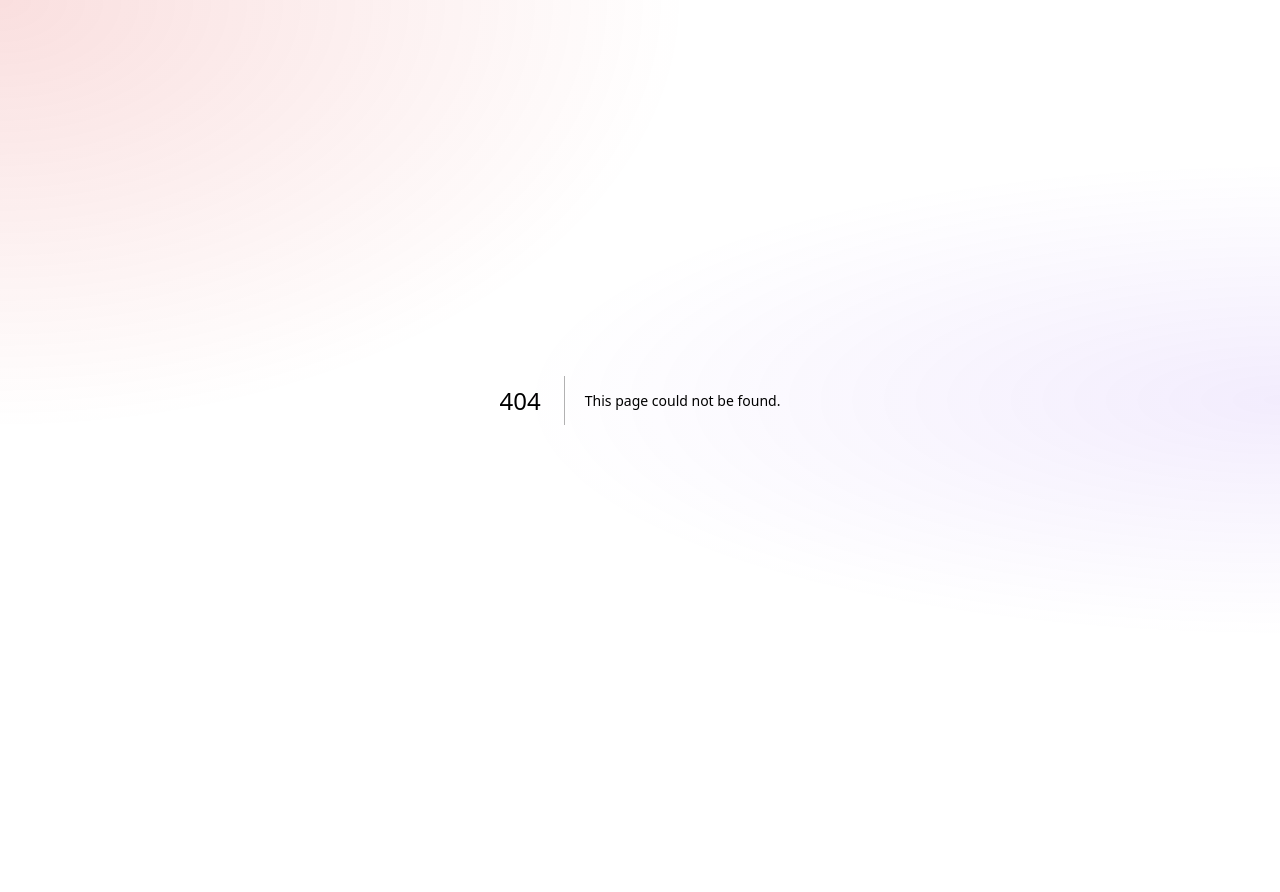
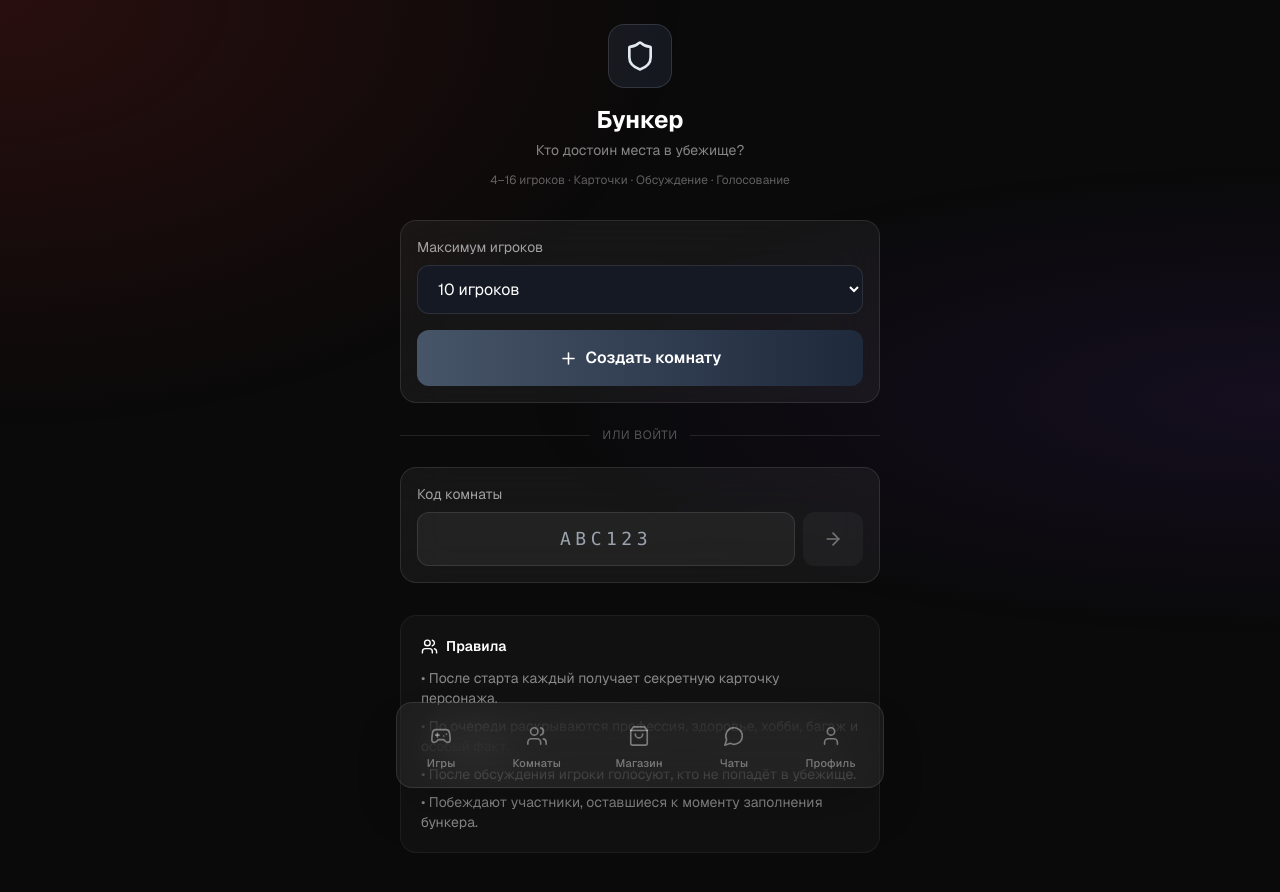
Before and after one commit to dozapsixoza1/gamehub, a Next.js app: page /bunker in a window 1280 px wide. Before the commit this address had no page. Shown: the top 892 px of the page. Before the commit the page ends 800 px from the top, so only its background shows below. Built offline with nearby package versions, Linux system fonts and the light colour scheme.

Commit message:
Add Bunker lobby interface

```diff
--- /dev/null
+++ b/src/app/(main)/bunker/page.tsx
@@ -0,0 +1,84 @@
+"use client";
+
+import { useState } from "react";
+import { useRouter } from "next/navigation";
+import { useTelegram } from "@/components/layout/TelegramProvider";
+import { ArrowRight, Plus, Shield, Users } from "lucide-react";
+
+export default function BunkerLobbyPage() {
+  const router = useRouter();
+  const { user, initData } = useTelegram();
+  const [code, setCode] = useState("");
+  const [maxPlayers, setMaxPlayers] = useState("10");
+  const [loading, setLoading] = useState(false);
+  const [error, setError] = useState("");
+
+  const request = async (body: Record<string, unknown>) => {
+    if (!initData || loading) return;
+    setLoading(true);
+    setError("");
+    try {
+      const res = await fetch("/api/bunker/room", {
+        method: "POST",
+        headers: { "Content-Type": "application/json" },
+        body: JSON.stringify({ ...body, initData }),
+      });
+      const data = await res.json();
+      if (!res.ok) throw new Error(data.error || "Не удалось выполнить действие");
+      if (data.roomId) router.push(`/bunker/${data.roomId}`);
+    } catch (e) {
+      setError(e instanceof Error ? e.message : "Ошибка сети");
+    } finally {
+      setLoading(false);
+    }
+  };
+
+  return (
+    <div className="mx-auto max-w-lg px-4 pb-8 pt-6">
+      <div className="mb-8 text-center">
+        <div className="mb-4 inline-flex h-16 w-16 items-center justify-center rounded-2xl border border-slate-400/20 bg-slate-700/30">
+          <Shield size={32} className="text-slate-200" />
+        </div>
+        <h1 className="text-2xl font-bold text-white">Бункер</h1>
+        <p className="mt-1 text-sm text-white/50">Кто достоин места в убежище?</p>
+        <p className="mt-3 text-xs text-white/35">4–16 игроков · Карточки · Обсуждение · Голосование</p>
+      </div>
+
+      <div className="glass rounded-2xl p-4">
+        <label className="mb-2 block text-sm text-white/60">Максимум игроков</label>
+        <select value={maxPlayers} onChange={e => setMaxPlayers(e.target.value)} className="mb-4 w-full rounded-xl border border-white/10 bg-[#151923] px-4 py-3 text-white">
+          {[4,5,6,7,8,9,10,11,12,13,14,15,16].map(n => <option key={n} value={n}>{n} игроков</option>)}
+        </select>
+        <button onClick={() => request({ action: "create", maxPlayers: Number(maxPlayers) })} disabled={!user || loading} className="flex w-full items-center justify-center gap-2 rounded-xl bg-gradient-to-r from-slate-600 to-slate-800 py-4 font-semibold text-white transition active:scale-[.98] disabled:opacity-50">
+          <Plus size={19} /> {loading ? "Создаём..." : "Создать комнату"}
+        </button>
+      </div>
+
+      <div className="my-6 flex items-center gap-3">
+        <div className="h-px flex-1 bg-white/10" />
+        <span className="text-xs uppercase tracking-wider text-white/30">или войти</span>
+        <div className="h-px flex-1 bg-white/10" />
+      </div>
+
+      <div className="glass rounded-2xl p-4">
+        <label className="mb-2 block text-sm text-white/60">Код комнаты</label>
+        <div className="flex gap-2">
+          <input value={code} onChange={e => setCode(e.target.value.toUpperCase().replace(/[^A-Z0-9]/g, ""))} maxLength={6} placeholder="ABC123" className="min-w-0 flex-1 rounded-xl border border-white/10 bg-white/5 px-4 py-3 text-center font-mono text-lg tracking-[.25em] text-white outline-none focus:border-slate-400/50" />
+          <button onClick={() => request({ action: "join", code })} disabled={!user || loading || code.length < 4} className="rounded-xl bg-white/10 px-5 text-white disabled:opacity-40"><ArrowRight size={20}/></button>
+        </div>
+      </div>
+
+      {error && <p className="mt-4 text-center text-sm text-red-400">{error}</p>}
+
+      <div className="mt-8 rounded-2xl border border-white/5 bg-white/[.03] p-5">
+        <div className="mb-3 flex items-center gap-2 text-white"><Users size={17}/><h2 className="text-sm font-semibold">Правила</h2></div>
+        <ul className="space-y-2 text-sm text-white/50">
+          <li>• После старта каждый получает секретную карточку персонажа.</li>
+          <li>• По очереди раскрываются профессия, здоровье, хобби, багаж и особый факт.</li>
+          <li>• После обсуждения игроки голосуют, кто не попадёт в убежище.</li>
+          <li>• Побеждают участники, оставшиеся к моменту заполнения бункера.</li>
+        </ul>
+      </div>
+    </div>
+  );
+}
```
